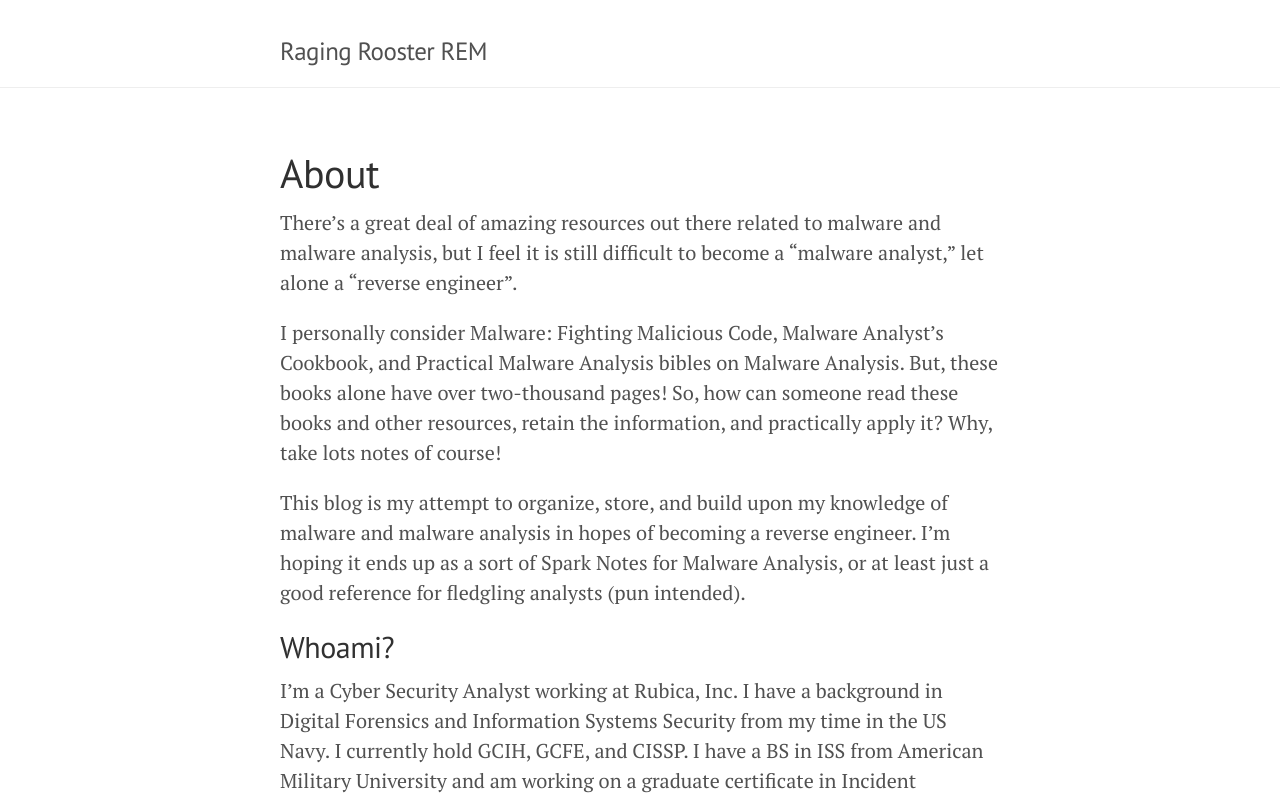
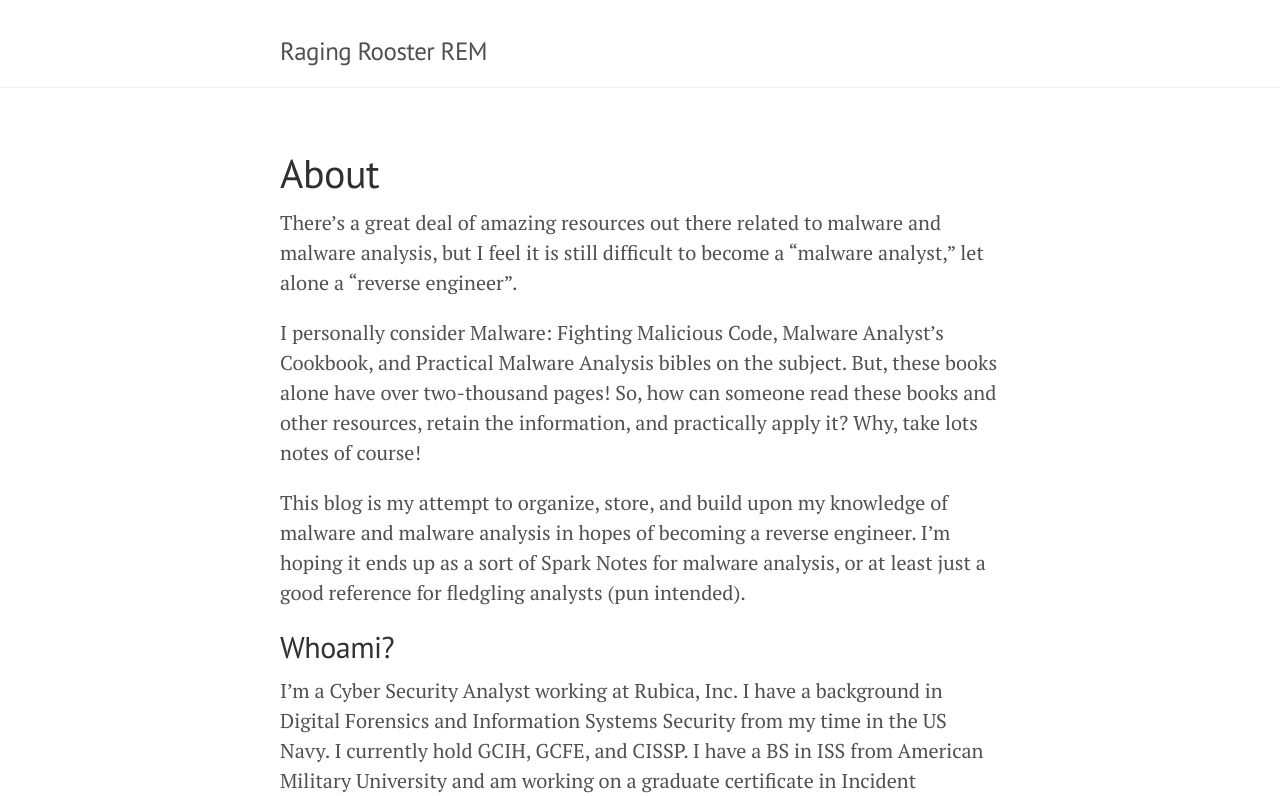
Before and after one commit to ragingrooster/ragingrooster.github.io, a Jekyll site: the page built from about.md, in a window 1280 px wide and 900 px high, cut to the strip 104-900 px from the top of the window. Built offline with Jekyll 4.4.1, drawn with Linux system fonts in a browser that asks for light colours.

Commit message:
Update about.md

```diff
--- a/about.md
+++ b/about.md
@@ -5,9 +5,9 @@ title: About
 
 There's a great deal of amazing resources out there related to malware and malware analysis, but I feel it is still difficult to become a "malware analyst," let alone a "reverse engineer".
 
-I personally consider Malware: Fighting Malicious Code, Malware Analyst's Cookbook, and Practical Malware Analysis bibles on Malware Analysis. But, these books alone have over two-thousand pages! So, how can someone read these books and other resources, retain the information, and practically apply it? Why, take lots notes of course!
+I personally consider Malware: Fighting Malicious Code, Malware Analyst's Cookbook, and Practical Malware Analysis bibles on the subject. But, these books alone have over two-thousand pages! So, how can someone read these books and other resources, retain the information, and practically apply it? Why, take lots notes of course!
 
-This blog is my attempt to organize, store, and build upon my knowledge of malware and malware analysis in hopes of becoming a reverse engineer. I'm hoping it ends up as a sort of Spark Notes for Malware Analysis, or at least just a good reference for fledgling analysts (pun intended).
+This blog is my attempt to organize, store, and build upon my knowledge of malware and malware analysis in hopes of becoming a reverse engineer. I'm hoping it ends up as a sort of Spark Notes for malware analysis, or at least just a good reference for fledgling analysts (pun intended).
 
 ## Whoami?
 
```
